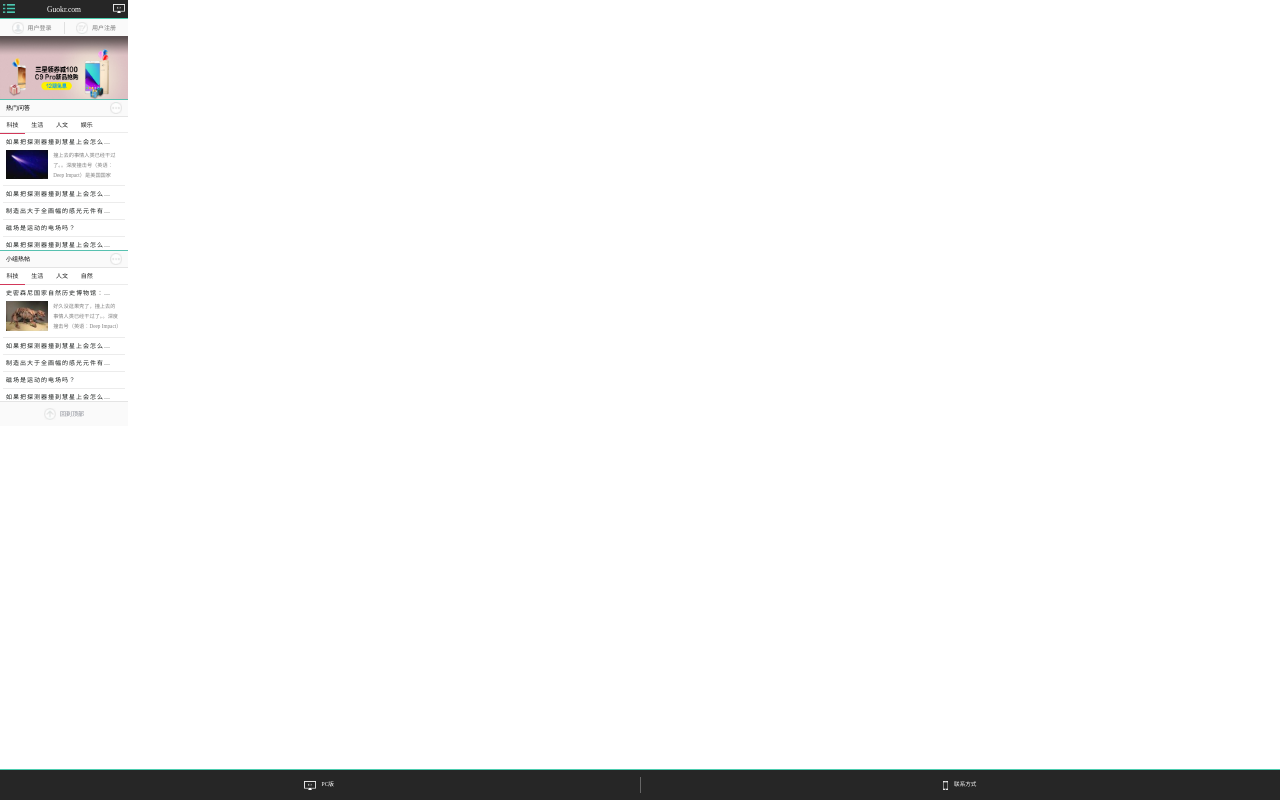
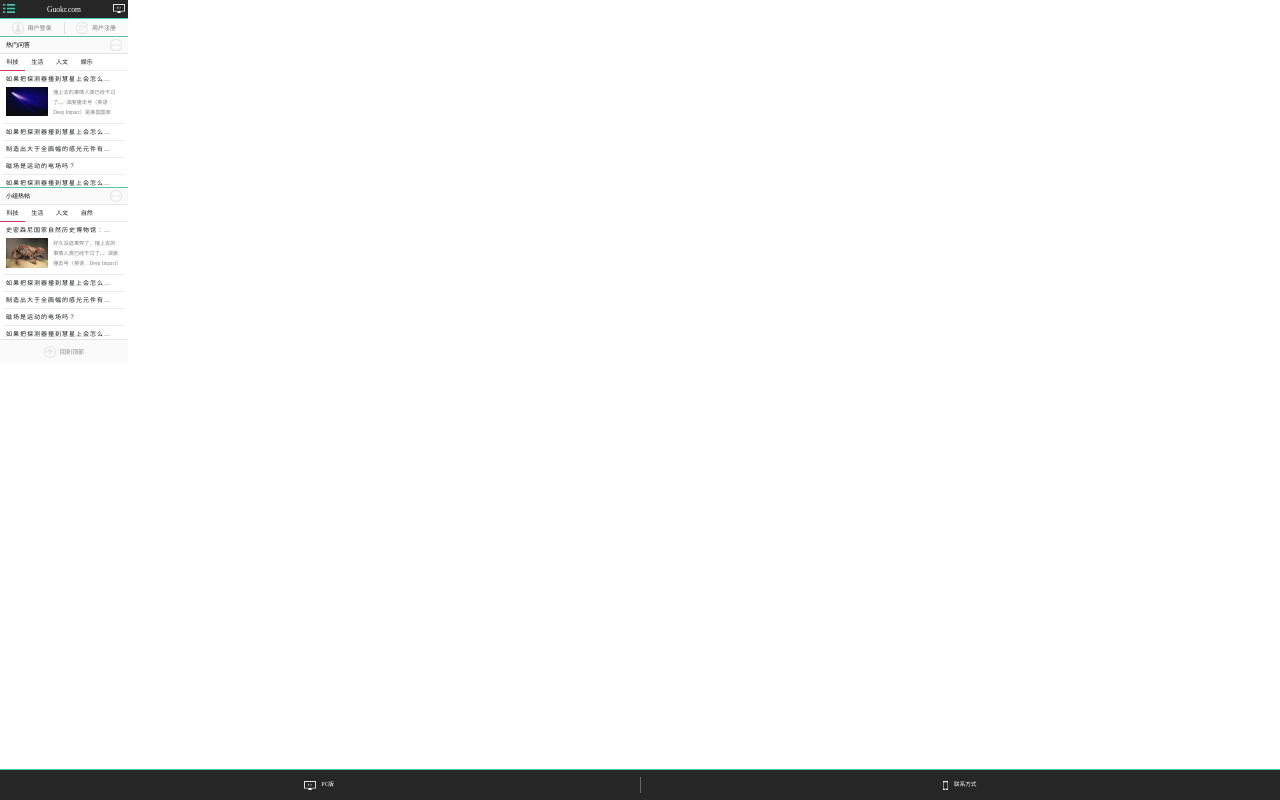
Before and after one commit to zhaoyumei/guoke, a plain HTML site: page index.html in a window 1280 px wide. Drawn offline with Linux system fonts and the light colour scheme.

Commit message:
change slide

```diff
--- a/index.html
+++ b/index.html
@@ -31,7 +31,7 @@
 				<div class="sign">用户注册</div>
 
 			</div>
-			<div class="swiper-container">
+			<!-- <div class="swiper-container">
 			    <div class="swiper-wrapper">
 			        <div class="swiper-slide"><img src="img/slide1.png"></div>
 				    <div class="swiper-slide"><img src="img/2.jpg"></div>
@@ -40,7 +40,7 @@
 			        <div class="swiper-button-prev"></div>
     				<div class="swiper-button-next"></div>
 			    </div>
-			</div>
+			</div> -->
 			<ul class="list1" id="list1">
 				<!-- 交互 -->
 
@@ -280,16 +280,16 @@
 <script src="js/fx.js"></script>
 <script src="js/swiper-3.4.2.min.js"></script>
 <script>
-	var mySwiper = new Swiper('.swiper-container',{
-		pagination: '.swiper-pagination',  //生成小		圆点
-		paginationClickable: true, //允许点击
+	// var mySwiper = new Swiper('.swiper-container',{
+	// 	pagination: '.swiper-pagination',  //生成小		圆点
+	// 	paginationClickable: true, //允许点击
 
-		nextButton: '.swiper-button-next',
-        prevButton: '.swiper-button-prev',
+	// 	nextButton: '.swiper-button-next',
+ //        prevButton: '.swiper-button-prev',
 
-		autoplay:1000,
-		loop:true
-	})
+	// 	autoplay:1000,
+	// 	loop:true
+	// })
 </script>
 <script type="text/javascript">
 	document.addEventListener('touchstart',function(ev){
```
